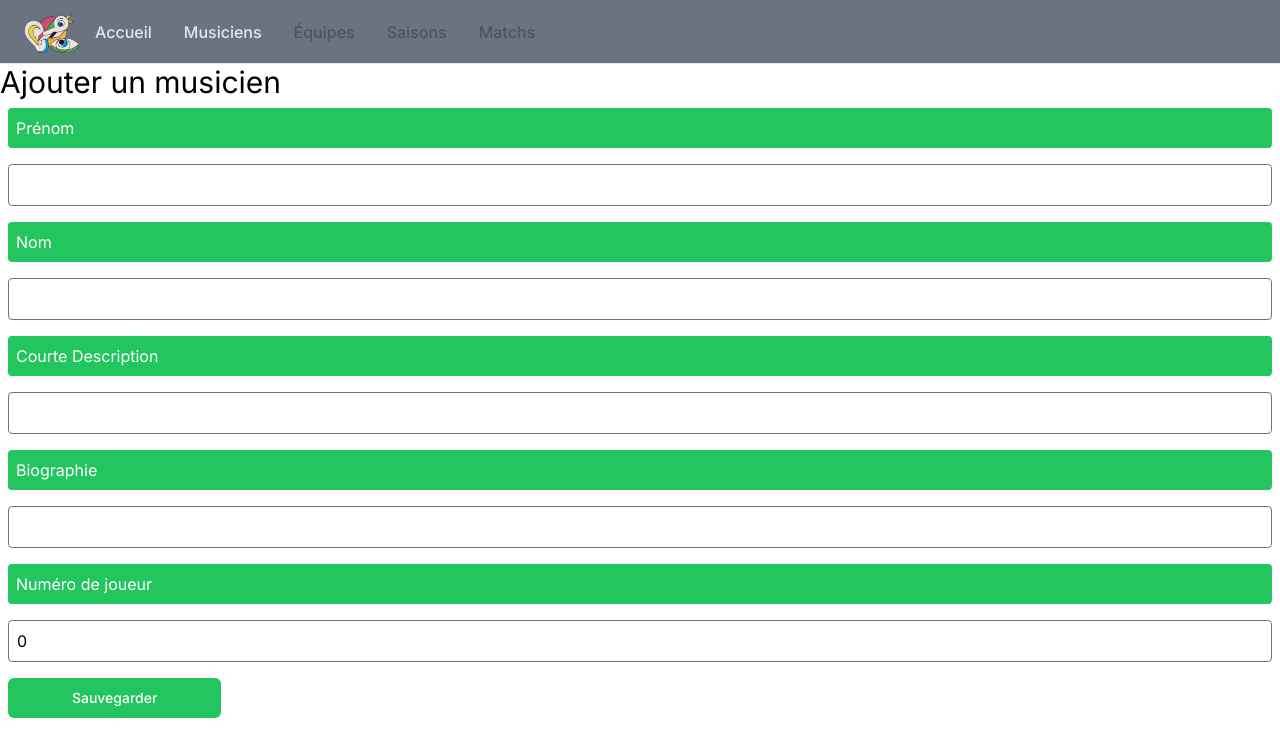
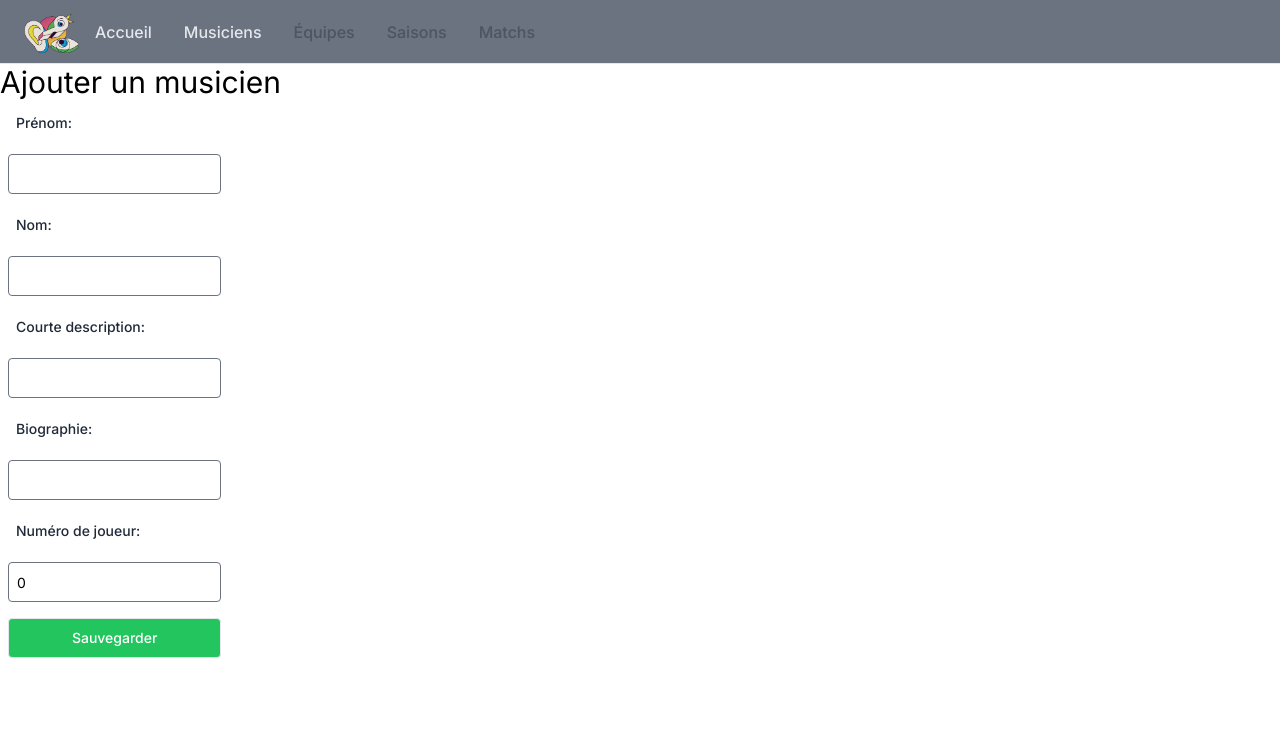
Before and after one commit to tnazare/limq-marker-app, a Next.js app: page /musicians/create in a window 1280 px wide. Shown: the top 756 px of the page. Built offline with nearby package versions, Linux system fonts and the light colour scheme.

Commit message:
Extract TextInputFormControl for reusability

```diff
--- /dev/null
+++ b/features/common/components/createOrEditFormControls/textInputFormControl.tsx
@@ -0,0 +1,32 @@
+import React from "react";
+import {Input} from "@/features/common/components/shadcn-ui/input";
+import {Label} from "@/features/common/components/shadcn-ui/label";
+
+export interface TextInputFormControlProps {
+  defaultValue: string;
+  name: string;
+  label: string;
+}
+
+function TextIntFormControl({defaultValue, label, name}: TextInputFormControlProps) {
+  const [value, setValue] = React.useState(defaultValue);
+  return (
+    <>
+      <Label
+        className="p-2 m-2 text-gray-800 bg-white"
+        htmlFor={name}>
+        {label}:
+      </Label>
+      <Input
+        className="p-2 m-2 w-1/6 text-black border border-gray-500 rounded"
+        type="text"
+        name={name}
+        id={name}
+        value={value}
+        onChange={(e) => setValue(e.currentTarget.value)}
+      />
+    </>
+  )
+}
+
+export default TextIntFormControl;
--- a/features/musicians/components/createOrEditFormControls/biographyFormControl.tsx
+++ b/features/musicians/components/createOrEditFormControls/biographyFormControl.tsx
@@ -1,26 +1,15 @@
 import React from 'react'
+import TextInputFormControl from "@/features/common/components/createOrEditFormControls/textInputFormControl";
 
 interface BiographyFormControlProps {
   defaultValue: string
 }
-function BiographyFormControl({ defaultValue }: BiographyFormControlProps) {
-  const [biography, setBiography] = React.useState(defaultValue);
+
+
+function BiographyFormControl({defaultValue}: BiographyFormControlProps) {
   return (
-    <>
-      <label
-        className="p-2 m-2 text-white bg-green-500 rounded"
-        htmlFor="biography">
-        Biographie
-      </label>
-      <input
-        className="p-2 m-2 text-black border border-gray-500 rounded"
-        type="text"
-        name="biography"
-        id="biography"
-        value={biography}
-        onChange={(e) => setBiography(e.currentTarget.value)}
-      />
-    </>
+    <TextInputFormControl defaultValue="" name="biography" label="Biographie"/>
   )
 }
+
 export default BiographyFormControl
--- a/features/musicians/components/createOrEditFormControls/firstNameFormControl.tsx
+++ b/features/musicians/components/createOrEditFormControls/firstNameFormControl.tsx
@@ -1,26 +1,14 @@
 import React from 'react'
+import TextInputFormControl from "@/features/common/components/createOrEditFormControls/textInputFormControl";
 
 interface FirstNameFormControlProps {
   defaultValue: string
 }
-function FirstNameFormControl({ defaultValue }: FirstNameFormControlProps) {
-  const [firstName, setFirstName] = React.useState(defaultValue);
+
+function FirstNameFormControl({defaultValue}: FirstNameFormControlProps) {
   return (
-    <>
-      <label
-        className="p-2 m-2 text-white bg-green-500 rounded"
-        htmlFor="firstName">
-        Prénom
-      </label>
-      <input
-        className="p-2 m-2 text-black border border-gray-500 rounded"
-        type="text"
-        name="firstName"
-        id="firstName"
-        value={firstName}
-        onChange={(e) => setFirstName(e.currentTarget.value)}
-      />
-    </>
+    <TextInputFormControl defaultValue="" name="firstName" label="Prénom"/>
   )
 }
+
 export default FirstNameFormControl
--- a/features/musicians/components/createOrEditFormControls/lastNameFormControl.tsx
+++ b/features/musicians/components/createOrEditFormControls/lastNameFormControl.tsx
@@ -1,26 +1,14 @@
 import React from 'react'
+import TextInputFormControl from "@/features/common/components/createOrEditFormControls/textInputFormControl";
 
 interface LastNameFormControlProps {
   defaultValue: string
 }
-function LastNameFormControl({ defaultValue }: LastNameFormControlProps) {
-  const [lastName, setLastName] = React.useState(defaultValue);
+
+function LastNameFormControl({defaultValue}: LastNameFormControlProps) {
   return (
-    <>
-      <label
-        className="p-2 m-2 text-white bg-green-500 rounded"
-        htmlFor="lastName">
-        Nom
-      </label>
-      <input
-        className="p-2 m-2 text-black border border-gray-500 rounded"
-        type="text"
-        name="lastName"
-        id="lastName"
-        value={lastName}
-        onChange={(e) => setLastName(e.currentTarget.value)}
-      />
-    </>
+    <TextInputFormControl defaultValue="" name="lastName" label="Nom"/>
   )
 }
+
 export default LastNameFormControl
--- a/features/musicians/components/createOrEditFormControls/musicianNumberFormControl.tsx
+++ b/features/musicians/components/createOrEditFormControls/musicianNumberFormControl.tsx
@@ -1,4 +1,6 @@
 import React from 'react'
+import {Input} from "@/features/common/components/shadcn-ui/input";
+import {Label} from "@/features/common/components/shadcn-ui/label";
 
 interface MusicianNumberFormControlProps {
   defaultValue: number
@@ -7,13 +9,13 @@ function MusicianNumberFormControl({ defaultValue }: MusicianNumberFormControlPr
   const [musicianNumber, setMusicianNumber] = React.useState(defaultValue);
   return (
     <>
-      <label
-        className="p-2 m-2 text-white bg-green-500 rounded"
+      <Label
+        className="p-2 m-2 text-gray-800 bg-white"
         htmlFor="musicianNumber">
-        Numéro de joueur
-      </label>
-      <input
-        className="p-2 m-2 text-black border border-gray-500 rounded"
+        Numéro de joueur:
+      </Label>
+      <Input
+        className="p-2 m-2 w-1/6 text-black border border-gray-500 rounded"
         type="text"
         name="musicianNumber"
         id="musicianNumber"
--- a/features/musicians/components/createOrEditFormControls/shortDescriptionFormControl.tsx
+++ b/features/musicians/components/createOrEditFormControls/shortDescriptionFormControl.tsx
@@ -1,26 +1,14 @@
 import React from 'react'
+import TextInputFormControl from "@/features/common/components/createOrEditFormControls/textInputFormControl";
 
 interface ShortDescriptionFormControlProps {
   defaultValue: string
 }
-function ShortDescriptionFormControl({ defaultValue }: ShortDescriptionFormControlProps) {
-  const [shortDescription, setShortDescription] = React.useState(defaultValue);
+
+function ShortDescriptionFormControl({defaultValue}: ShortDescriptionFormControlProps) {
   return (
-    <>
-      <label
-        className="p-2 m-2 text-white bg-green-500 rounded"
-        htmlFor="shortDescription">
-        Courte Description
-      </label>
-      <input
-        className="p-2 m-2 text-black border border-gray-500 rounded"
-        type="text"
-        name="shortDescription"
-        id="shortDescription"
-        value={shortDescription}
-        onChange={(e) => setShortDescription(e.currentTarget.value)}
-      />
-    </>
+    <TextInputFormControl defaultValue="" name="shortDescription" label="Courte description"/>
   )
 }
+
 export default ShortDescriptionFormControl
--- a/features/musicians/components/createOrEditFormControls/submitButton.tsx
+++ b/features/musicians/components/createOrEditFormControls/submitButton.tsx
@@ -1,10 +1,11 @@
 import React from 'react'
 import {Button} from "@/features/common/components/shadcn-ui/button";
+import {Input} from "@/features/common/components/shadcn-ui/input";
 
 function SubmitButton() {
   return (
     <Button asChild>
-      <input type="submit" value="Sauvegarder" className="p-2 m-2 w-1/6 text-white bg-green-500 rounded [&:hover]:cursor-pointer"/>
+      <Input type="submit" value="Sauvegarder" className="p-2 m-2 w-1/6 text-white bg-green-500 rounded [&:hover]:cursor-pointer"/>
     </Button>
   )
 }
--- a/features/musicians/components/editMusicianForm.tsx
+++ b/features/musicians/components/editMusicianForm.tsx
@@ -3,11 +3,11 @@ import BiographyFormControl from "@/features/musicians/components/createOrEditFo
 import FirstNameFormControl from "@/features/musicians/components/createOrEditFormControls/firstNameFormControl";
 import IdFormControl from '@/features/musicians/components/createOrEditFormControls/idFormControl'
 import LastNameFormControl from "@/features/musicians/components/createOrEditFormControls/lastNameFormControl";
+import MusicianNumberFormControl
+  from "@/features/musicians/components/createOrEditFormControls/musicianNumberFormControl";
 import ShortDescriptionFormControl
   from "@/features/musicians/components/createOrEditFormControls/shortDescriptionFormControl";
 import SubmitButton from '@/features/musicians/components/createOrEditFormControls/submitButton'
-import MusicianNumberFormControl
-  from "@/features/musicians/components/createOrEditFormControls/musicianNumberFormControl";
 
 interface EditMusicianFormProps {
   defaultValues: {
--- a/features/musicians/pages/listOfMusiciansPage.tsx
+++ b/features/musicians/pages/listOfMusiciansPage.tsx
@@ -1,17 +1,18 @@
 import React from 'react'
 import NavigationBar from "@/features/common/components/navigationBar";
-import CreateNewMusicianButton from '@/features/musicians/components/listOfMusiciansPageComponents/createNewMusicianButton'
+import CreateNewMusicianButton
+  from '@/features/musicians/components/listOfMusiciansPageComponents/createNewMusicianButton'
 import ListOfMusiciansComponent from '@/features/musicians/components/listOfMusiciansPageComponents/listOfMusicians'
-import { useDeleteMusicianMutation,useGetMusiciansQuery } from '@/features/musicians/store/musicians'
+import {useDeleteMusicianMutation, useGetMusiciansQuery} from '@/features/musicians/store/musicians'
 
 function ListOfMusiciansPage() {
-  const { isFetching, isError, error, isSuccess, data, refetch } = useGetMusiciansQuery(undefined, {
+  const {isFetching, isError, error, isSuccess, data, refetch} = useGetMusiciansQuery(undefined, {
     refetchOnMountOrArgChange: true
   });
   const [deleteMusician, {isSuccess: deleteSuccess}] = useDeleteMusicianMutation();
   const deleteHandler = (id: string) => {
     // eslint-disable-next-line no-restricted-globals
-    const confirmed = confirm("Are you sure you want to delete this musician?");
+    const confirmed = confirm("Êtes vous sur de vouloir supprimer ce musicien?");
     if (confirmed) {
       deleteMusician(id);
     }
@@ -29,11 +30,12 @@ function ListOfMusiciansPage() {
       {isError && <div>{error.toString()}</div>}
       {isSuccess && data && data.data && (
         <>
-          <CreateNewMusicianButton />
-          <ListOfMusiciansComponent musicians={data.data} deleteHandler={deleteHandler} />
+          <CreateNewMusicianButton/>
+          <ListOfMusiciansComponent musicians={data.data} deleteHandler={deleteHandler}/>
         </>
       )}
     </div>
   )
 }
+
 export default ListOfMusiciansPage
```
